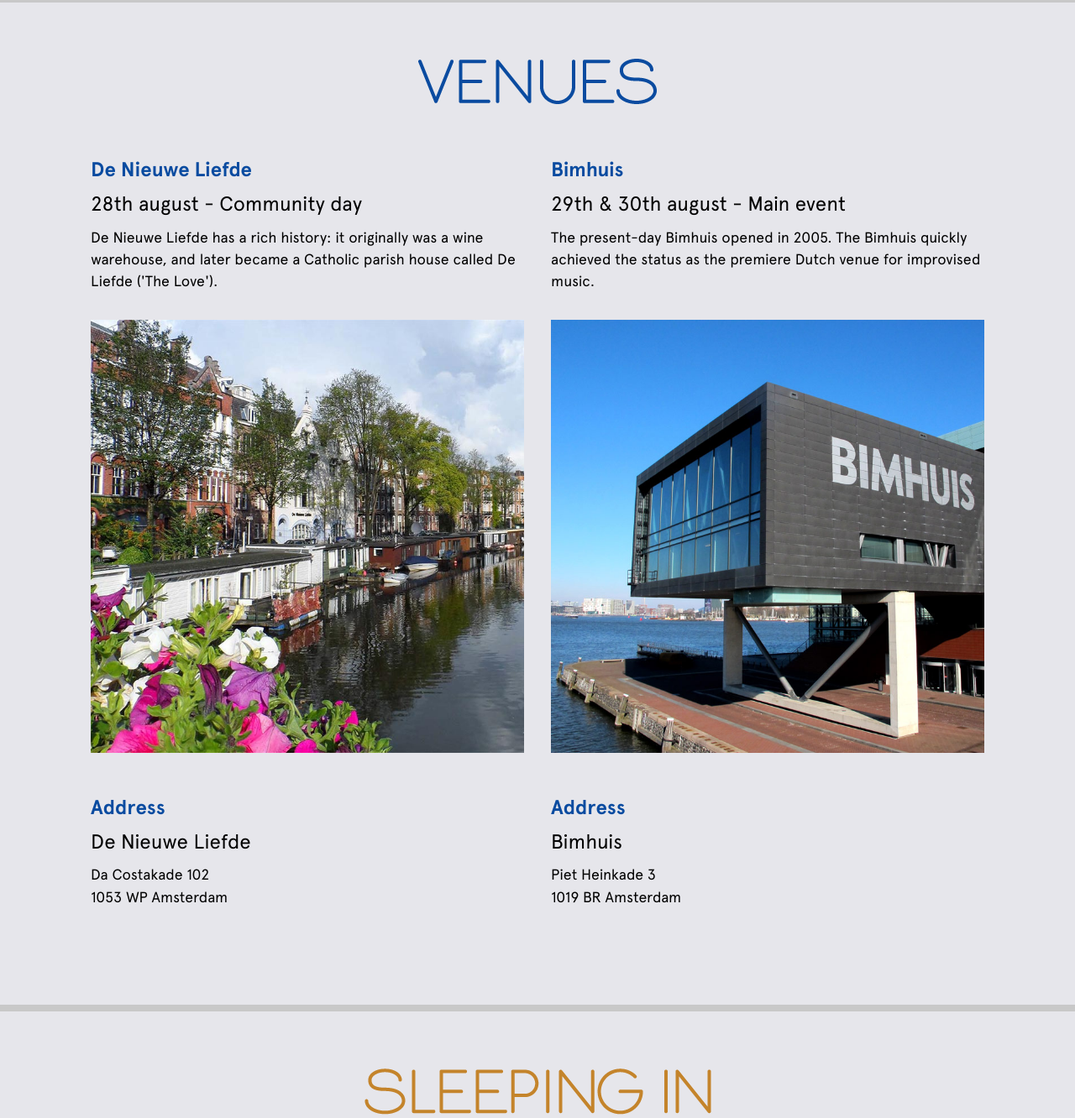
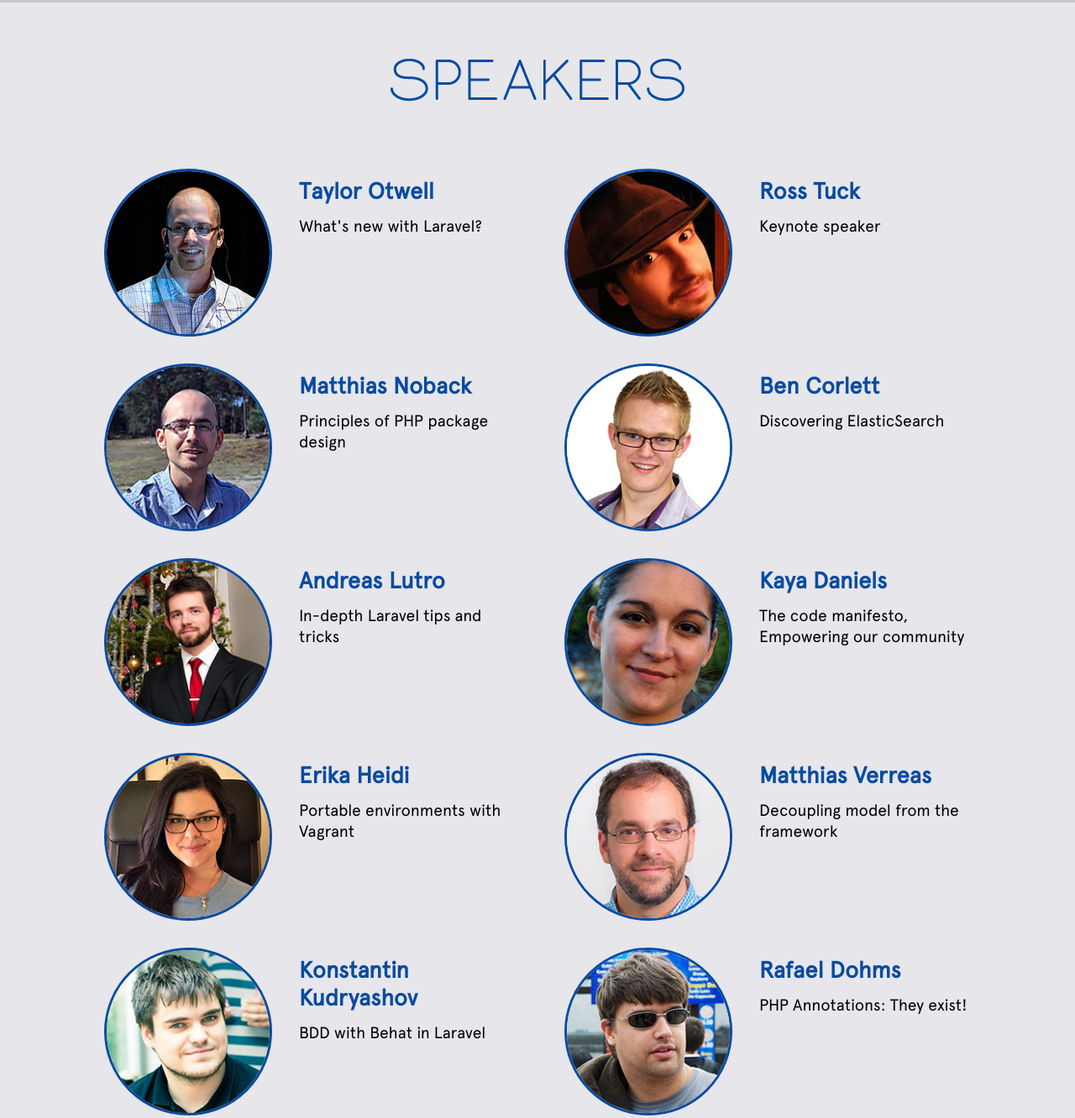
Before and after one commit to Nickstr/laracon2014, a website: page public/index.html in a window 1280 px wide. Shown: the part 862-2194 px from the top of the page at 84% size. Drawn offline with Linux system fonts and the light colour scheme.

Commit message:
added some speakers

```diff
--- /dev/null
+++ b/app/scss/_speakers.scss
@@ -0,0 +1,59 @@
+.speakers {
+  background: rgb(230, 230, 235);;
+  font-family: apercuregular;
+  border-top: 8px solid rgb(200, 200, 200);
+    margin: 0 auto 0 auto;
+}
+
+.speakers__wrapper {
+  max-width: 1160px;
+  margin: 0 auto;
+  padding: 4em 2em 0em 2em;
+}
+
+.speaker__image {
+  border-radius: 400px;
+  width: 200px;
+  float:left;
+  border: .2em solid #094BA0;
+  margin: 1em 2em 1em 1em;
+}
+
+.speaker {
+  clear: both;
+}
+
+.speaker h2 {
+  font-size: 1.7em;
+  color: #094BA0;
+  line-height: 1.2em;
+  font-weight: bold;
+  padding: 1em 0 .5em 0;
+}
+
+.speaker p {
+  font-size: 1.2em;
+  line-height: 1.3em;
+}
+
+@media screen and (min-width: 768px) {
+  .speakers__left {
+    float: left;
+    width: 50%;
+    text-align: left;
+    padding: 0 1em;
+  }
+
+  .speakers__right {
+    float: left;
+    width: 50%;
+    text-align: left;
+    padding: 0 1em;
+  }
+
+  .speakers__image {
+    img {
+      padding: 2em 0;
+    }
+  }
+}
--- a/app/scss/_venues.scss
+++ b/app/scss/_venues.scss
@@ -1,7 +1,6 @@
 .venues {
 	background: rgb(230, 230, 235);;
     font-family: apercuregular;
-    border-top: 8px solid rgb(200, 200, 200);
     border-bottom: 8px solid rgb(200, 200, 200);
     margin: 0 auto;
 }
--- a/app/scss/style.scss
+++ b/app/scss/style.scss
@@ -92,3 +92,4 @@
 @import 'venues';
 @import 'call-for';
 @import 'sleep';
+@import 'speakers';
--- a/public/index.html
+++ b/public/index.html
@@ -52,11 +52,89 @@
 		</p>
 	</div>
 
-	<div class="venues">
+    <div class="speakers">
+        <img class="title" src="static/img/speakers.png">
 
-		<img class="title" src="static/img/venues.png">
+        <div class="speakers__wrapper">
 
-		<div class="venues__wrapper">
+            <div class="speakers__left">
+
+                <div class="speaker">
+                    <img class="speaker__image" src="static/img/Speakers/Taylor-Otwell.jpg" alt=""/>
+                    <h2>Taylor Otwell</h2>
+                    <p>What's new with Laravel?</p>
+                </div>
+                <div class="speaker">
+                    <img class="speaker__image" src="static/img/Speakers/matthias-noback.jpg" alt=""/>
+                    <h2>Matthias Noback</h2>
+                    <p>Principles of PHP package design</p>
+                </div>
+                <div class="speaker">
+                    <img class="speaker__image" src="static/img/Speakers/Andreas-Lutro.jpg" alt=""/>
+                    <h2>Andreas Lutro</h2>
+                    <p>In-depth Laravel tips and tricks</p>
+                </div>
+                <div class="speaker">
+                    <img class="speaker__image" src="static/img/Speakers/Erika-Heidi.jpg" alt=""/>
+                    <h2>Erika Heidi</h2>
+                    <p>Portable environments with Vagrant</p>
+                </div>
+                <div class="speaker">
+                    <img class="speaker__image" src="static/img/Speakers/Konstantin-Kudryashov.jpg" alt=""/>
+                    <h2>Konstantin Kudryashov</h2>
+                    <p>BDD with Behat in Laravel</p>
+                </div>
+
+            </div>
+
+            <div class="speakers__right">
+
+                <div class="speaker">
+                    <img class="speaker__image" src="static/img/Speakers/Ross-Tuck.jpg" alt=""/>
+                    <h2>Ross Tuck</h2>
+                    <p>Keynote speaker</p>
+                </div>
+                <div class="speaker">
+                    <img class="speaker__image" src="static/img/Speakers/Ben-Corlett.jpg" alt=""/>
+                    <h2>Ben Corlett</h2>
+                    <p>Discovering ElasticSearch</p>
+                </div>
+                <div class="speaker">
+                    <img class="speaker__image" src="static/img/Speakers/Kayla-Daniels.jpg" alt=""/>
+                    <h2>Kaya Daniels</h2>
+                    <p>The code manifesto, Empowering our community</p>
+                </div>
+                <div class="speaker">
+                    <img class="speaker__image" src="static/img/Speakers/Mathias-Verraes.jpg" alt=""/>
+                    <h2>Matthias Verreas</h2>
+                    <p>Decoupling model from the framework</p>
+                </div>
+                <div class="speaker">
+                    <img class="speaker__image" src="static/img/Speakers/Rafael-Dohms.jpg" alt=""/>
+                    <h2>Rafael Dohms</h2>
+                    <p>PHP Annotations: They exist!</p>
+                </div>
+
+            </div>
+            <div class="clearfix"></div>
+        </div>
+    </div>
+    <div class="sleep">
+        <div class="sleep__wrapper">
+            <div class="buttons">
+                <h2 class="sub-title">More speakers will be announced soon...</h2>
+                <p>
+                    <a href="http://eepurl.com/RAztX" class="button button--style1">Subscribe to mailing list</a>
+                </p>
+            </div>
+        </div>
+    </div>
+
+    <div class="venues">
+
+        <img class="title" src="static/img/venues.png">
+
+        <div class="venues__wrapper">
 
 			<div class="venues__left">
 				<h3 class="sub-title">De Nieuwe Liefde</h3>
@@ -130,16 +208,7 @@
 		</div>
 	</div>
 
-	<div class="sleep">
-		<div class="sleep__wrapper">
-			<div class="buttons">
-				<h2 class="sub-title">The speakers will be announced soon...</h2>
-				<p>
-					<a href="http://eepurl.com/RAztX" class="button button--style1">Subscribe to mailing list</a>
-				</p>
-			</div>
-		</div>
-	</div>
+
 	<span class="footer" data-picture>
 		<p class="copyright">
 			Copyright 2013 Laracon.eu, Inc. All rights reserved. <a href="http://twitter.com/laraconeu">Follow us on twitter</a> or contact us at <a href="mailto:contact@laracon.eu">contact@laracon.eu</a>.
```
Also changed, not shown: public/static/img/Illustratie.png (added), public/static/img/Speakers/Andreas-Lutro.jpg (added), public/static/img/Speakers/Ben-Corlett.jpg (added), public/static/img/Speakers/Erika-Heidi.jpg (added), public/static/img/Speakers/Kayla-Daniels.jpg (added), public/static/img/Speakers/Konstantin-Kudryashov.jpg (added), public/static/img/Speakers/Mathias-Verraes.jpg (added), public/static/img/Speakers/Rafael-Dohms.jpg (added), public/static/img/Speakers/Ross-Tuck.jpg (added), public/static/img/Speakers/Taylor-Otwell.jpg (added), public/static/img/Speakers/matthias-noback.jpg (added), public/static/img/speakers.png (added), public/static/style.css, public/static/style.min.css.
